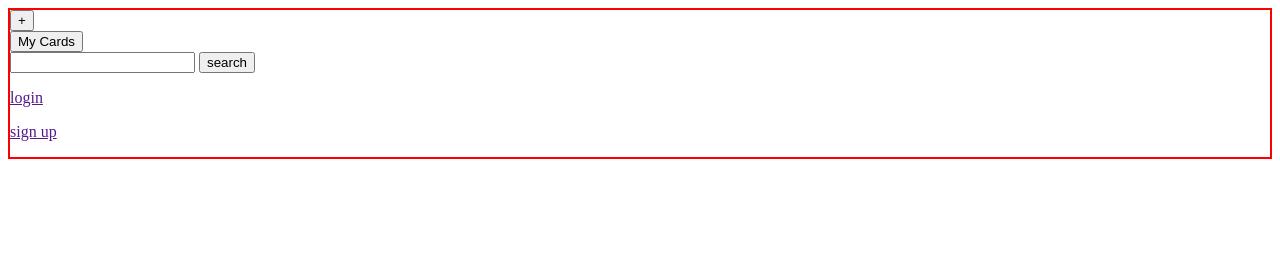
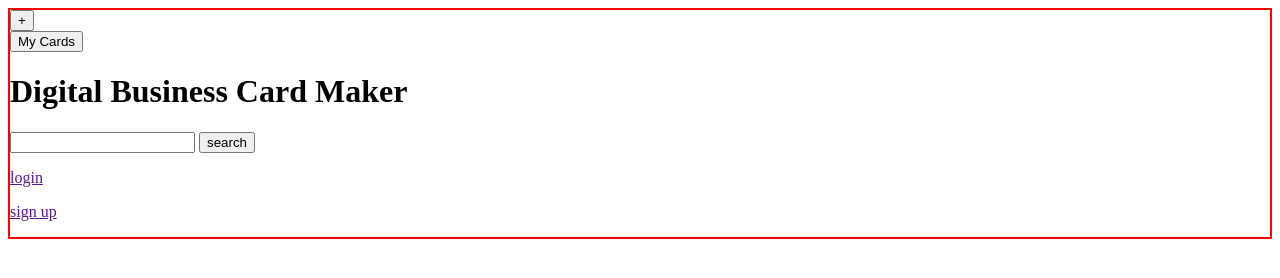
Before and after one commit to Nathanvititoe/FullStackMVP, a website: page public/index.html in a window 1280 px wide. Drawn offline with Linux system fonts and the light colour scheme; no server answers.

Commit message:
add title

```diff
--- a/public/index.html
+++ b/public/index.html
@@ -16,6 +16,7 @@
         <div id="myCards">
           <button id="myCards-btn">My Cards</button>
         </div>
+        <h1>Digital Business Card Maker</h1>
         <div class="search">
           <input id="input-field" type="text" />
           <input id="submit-btn" value="search" type="submit" />
```
